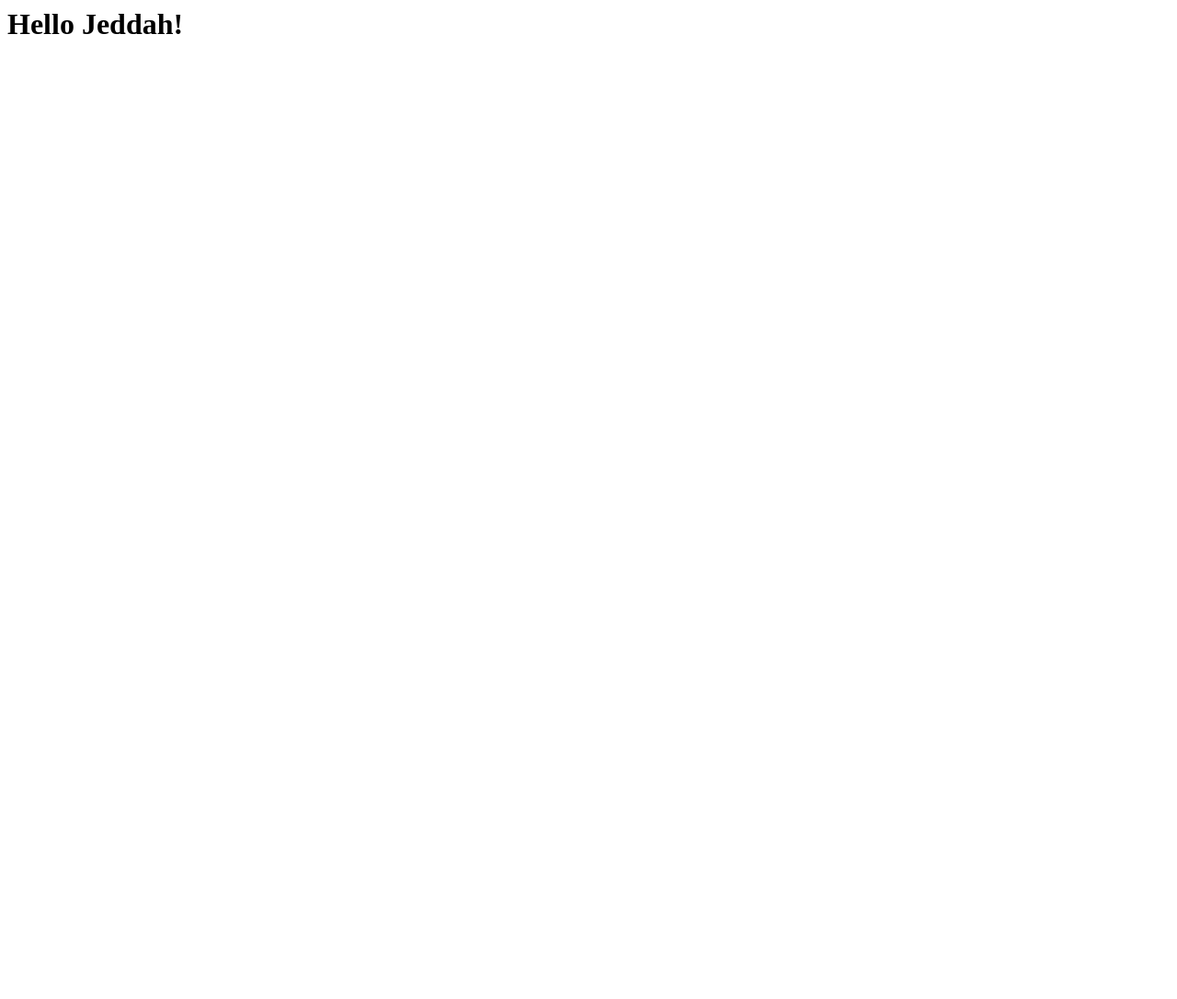
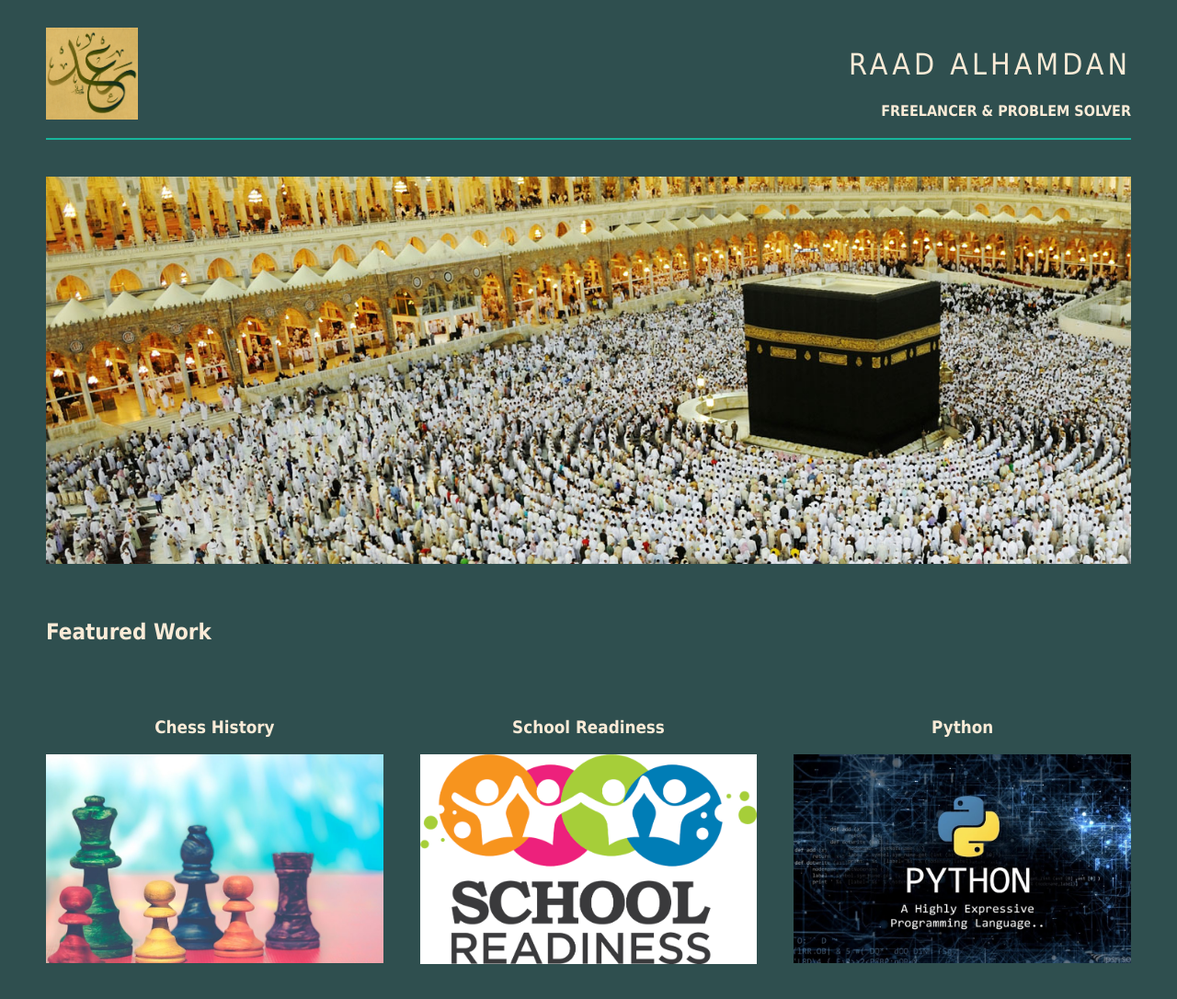
Before and after one commit to DarkJindi/FEND-P1-Profile, a plain HTML site: page index.html in a window 1280 px wide. Shown: the whole page at 92% size. Before the commit the page ends 800 px from the top, so only its background shows below. Drawn offline with Linux system fonts and the light colour scheme.

Commit message:
FEND Project 1 upload

```diff
--- /dev/null
+++ b/css/style.css
@@ -0,0 +1,95 @@
+/*CSS Variables*/
+:root {
+  --primary: gainsboro;
+  --dark: darkslategray;
+  --light: AntiqueWhite;
+}
+.folio {
+  display: grid;
+  grid-gap: 40px;
+}
+html {
+  box-sizing: border-box;
+}
+body {
+  font-family: Tahoma, Geneva, sans-serif;
+  background: var(--dark);
+  margin: 30px 50px;
+}
+img {
+  max-width: 100%;
+  display: block;
+  margin-left: auto;
+  margin-right: auto
+}
+h1 {
+  color: var(--light);
+}
+.header {
+  display: flex;
+  border-bottom: 2px solid #12ccadd0;
+}
+.raad {
+  padding-bottom: 20px;
+  height: 100px;
+  width: 100px;
+}
+.name {
+  color: var(--light);
+  margin-left: auto;
+  text-align: right;
+  text-transform: uppercase;
+}
+.name1 {
+  font-weight: 300;
+  letter-spacing: .125em;
+}
+.name2 {
+  font-size: 16px;
+  text-align: right;
+}
+#featured {
+  text-align: left;
+  color: var(--light);
+}
+#grid3box {
+  display: grid;
+  grid-gap: 40px;
+  grid-template-columns: repeat(auto-fit, minmax(200px, 1fr));
+}
+#item,
+a,
+h3,
+p {
+  text-align: center;
+}
+#item,
+h3 {
+  font-weight: 600;
+  color: var(--light);
+}
+#item,
+p {
+  color: var(--light);
+  font-size: 14px;
+}
+/* ------ Media Queries ----- */
+@media only screen and (max-width: 600px) {
+  .header {
+    display: inline-block;
+  }
+  .name {
+    text-align: center;
+  }
+  .raad {
+    text-align: center;
+    margin: 0 auto;
+  }
+  .name2 {
+    text-align: center;
+  }
+  #item,
+  h1 {
+    font-size: 25px;
+  }
+}
--- a/index.html
+++ b/index.html
@@ -1 +1,50 @@
-<h1>Hello Jeddah!</h1>
+<!DOCTYPE html>
+<html lang="en">
+  <head>
+    <meta charset="UTF-8">
+    <meta name="viewport" content="width=device-width, initial-scale=1.0">
+    <meta http-equiv="X-UA-Compatible" content="ie=edge">
+    <title>Raad AlHamdan | Freelancer - Problem Solver</title>
+    <link rel="stylesheet" href="css/style.css">
+  </head>
+  <body>
+    <div class="folio">
+      <header class="header">
+        <div class="raad">
+          <img src="images/raad.jpg" alt="Raad">
+        </div>
+        <div class="name">
+          <h1 class="name1">Raad AlHamdan</h1>
+          <h3 class="name2">Freelancer & Problem Solver</h3>
+        </div>
+      </header>
+      <section>
+        <img src="images/makkah.jpg" alt="Makkah">
+      </section>
+      <section id="featured">
+        <h2>Featured Work</h2>
+      </section>
+      <section id="grid3box">
+        <div class="item">
+          <h3 class="p">Chess History</h3>
+          <a href="http://www.uschess.org/msa/MbrDtlMain.php?12582655">
+            <img src="images/chess.jpg" alt="Chess History">
+          </a>
+        </div>
+        <div class="item">
+          <h3 class="p">School Readiness</h3>
+          <a href="https://go.gale.com/ps/anonymous?id=GALE%7CA281374809">
+            <img src="images/schoolreadiness.png" alt="School Readiness">
+          </a>
+        </div>
+        <div class="item">
+          <h3 class="p">Python</h3>
+          <a href="https://github.com/DarkJindi/pdsnd_github">
+            <img src="images/python.png" alt="Python">
+          </a>
+        </div>
+      </section>
+      <footer></footer>
+    </div>
+  </body>
+</html>
```
Also changed, not shown: images/Raad.jpg (added), images/SchoolReadiness.png (added), images/chess.jpg (added), images/makkah.jpg (added), images/python.png (added), 1 other file.
